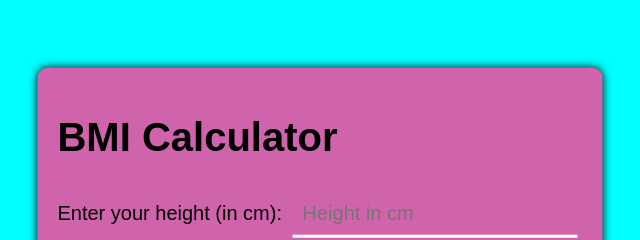
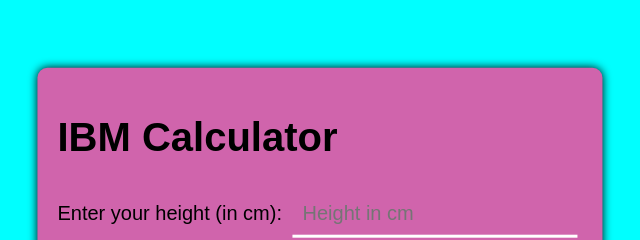
Before and after one commit to KrishnaPrajapati1/CognoRise-Infotech, a plain HTML site: page index.html in a window 1280 px wide. Shown: the part 174-414 px from the top of the page, 320-960 px from the left. Drawn offline with Linux system fonts and the light colour scheme.

Commit message:
IBM Calculator

```diff
--- a/index.html
+++ b/index.html
@@ -9,7 +9,7 @@
 </head>
 <body>
     <div class="container">
-    <h1>BMI Calculator</h1>
+    <h1>IBM Calculator</h1>
 
     <label for="height">Enter your height (in cm):</label>
     <input type="number" id="height" placeholder="Height in cm">
```
